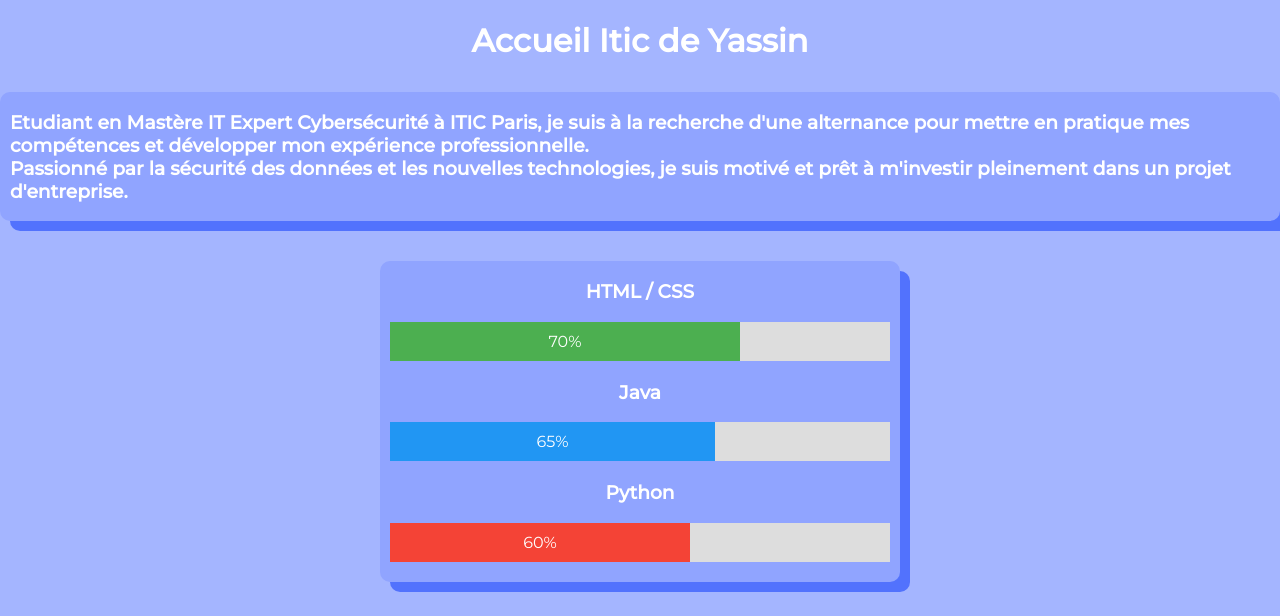
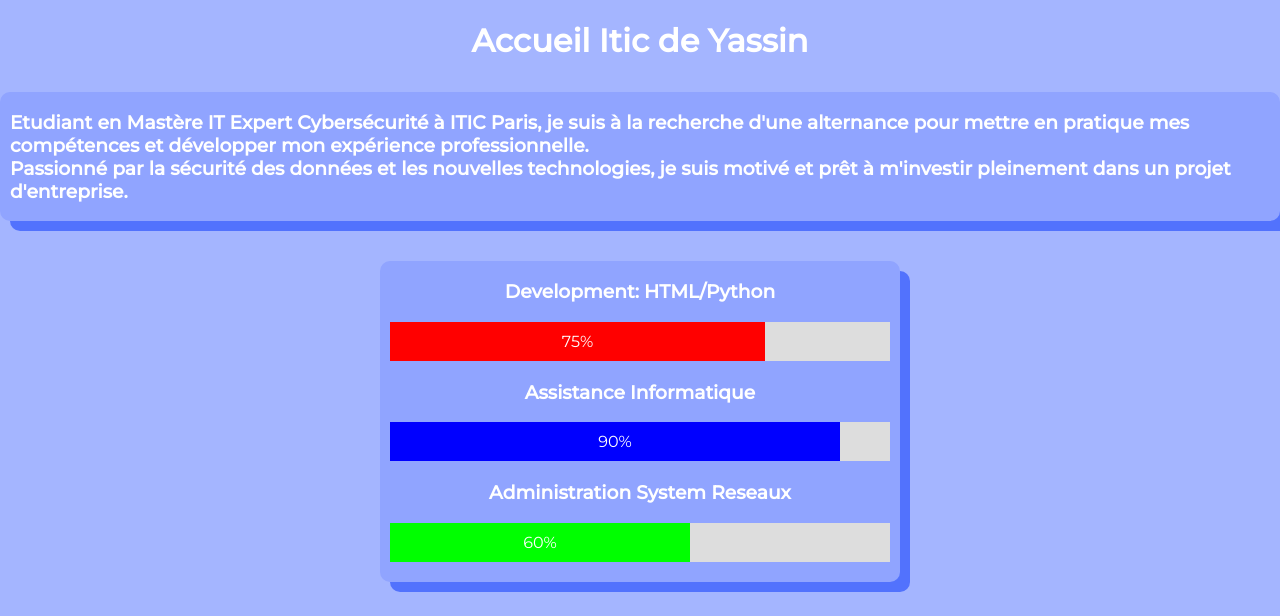
Before and after one commit to ShadowPack73/ITIC, a plain HTML site: page index.html in a window 1280 px wide. Shown: the top 616 px of the page. Drawn offline with Linux system fonts and the light colour scheme.

Commit message:
ma quatrieme version du site

```diff
--- a/index.html
+++ b/index.html
@@ -29,26 +29,26 @@
 
     <section class="skill">
         <h3>
-            HTML / CSS
+            Development: HTML/Python
         </h3>
         <div class="container">
-            <div class="skills html-css">
-                70%
+            <div class="skills dev">
+                75%
             </div>
         </div>
         <h3>
-            Java
+            Assistance Informatique
         </h3>
         <div class="container">
-            <div class="skills java">
-                65%
+            <div class="skills assi">
+                90%
             </div>
         </div>
         <h3>
-            Python
+            Administration System Reseaux
         </h3>
         <div class="container">
-            <div class="skills python">
+            <div class="skills adsr">
                 60%
             </div>
         </div>
--- a/style2.css
+++ b/style2.css
@@ -86,19 +86,19 @@ a {
     color: white;
 }
 
-.html-css {
-    width: 70%;
-    background-color: #4CAF50;
+.dev {
+    width: 75%;
+    background-color: #FF0000;
 }
 
-.java {
-    width: 65%;
-    background-color: #2196F3;
+.assi {
+    width: 90%;
+    background-color: #0000FF;
 }
 
-.python {
+.adsr {
     width: 60%;
-    background-color: #f44336;
+    background-color: #00FF00;
 }
 
 /* Bouton CV et Contact */
```
